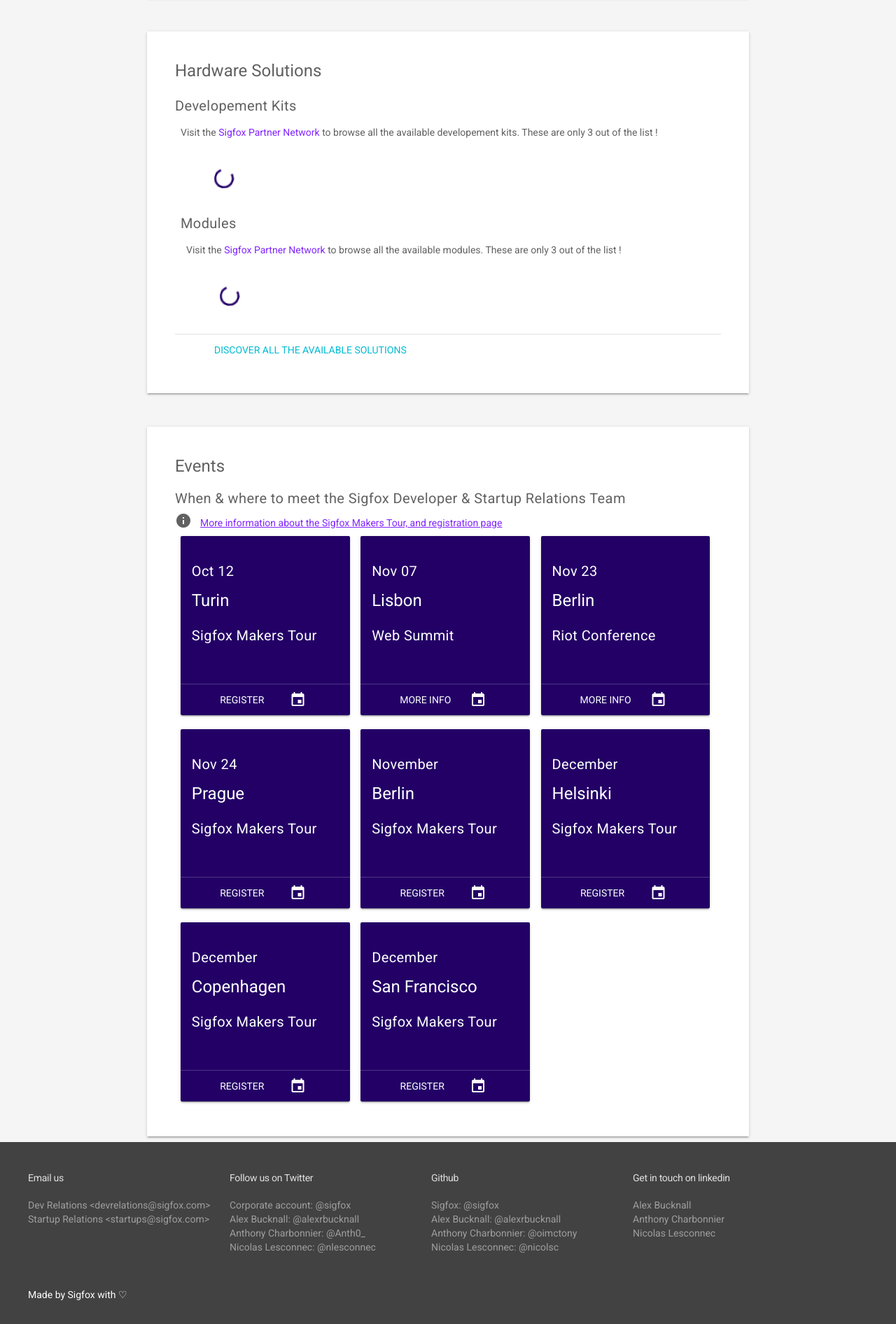
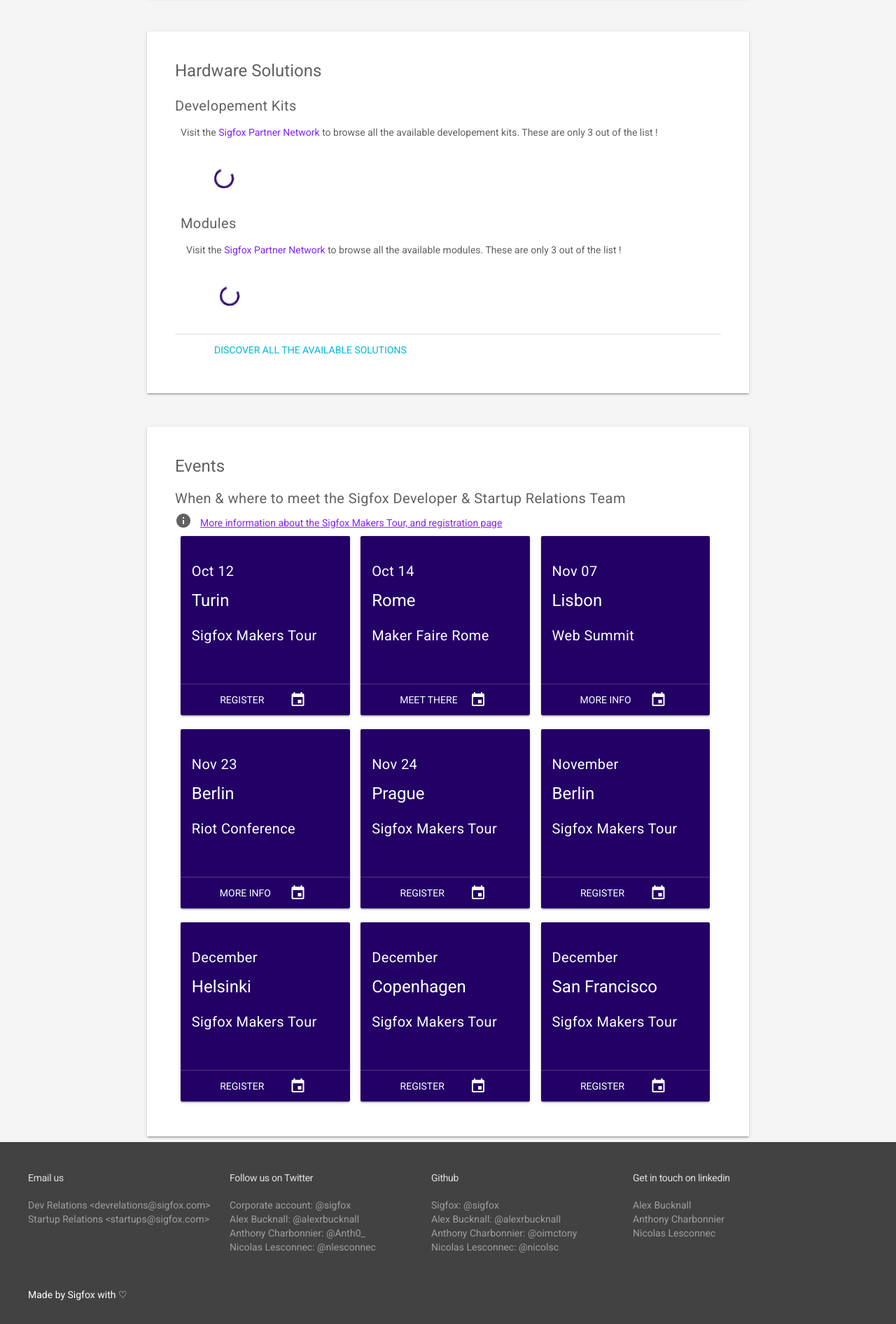
Before and after one commit to sigfox/makers.sigfox.com, a Jekyll site: the page built from index.html, in a window 1280 px wide. Shown: the part 1042-2934 px from the top of the page at 70% size. Built offline with Jekyll 4.4.1, drawn with Linux system fonts in a browser that asks for light colours.

Commit message:
Events : add presence at maker faire rome

```diff
--- a/_data/events.yml
+++ b/_data/events.yml
@@ -1,3 +1,9 @@
+- name: Maker Faire Rome
+  date: 2016/10/14
+  url: //www.makerfairerome.eu/en/
+  desc: Meet there
+  location: Rome
+
 - name: Sigfox Makers Tour
   url : http://makers.sigfox.com/tour
   date : 2016/10/12
```
